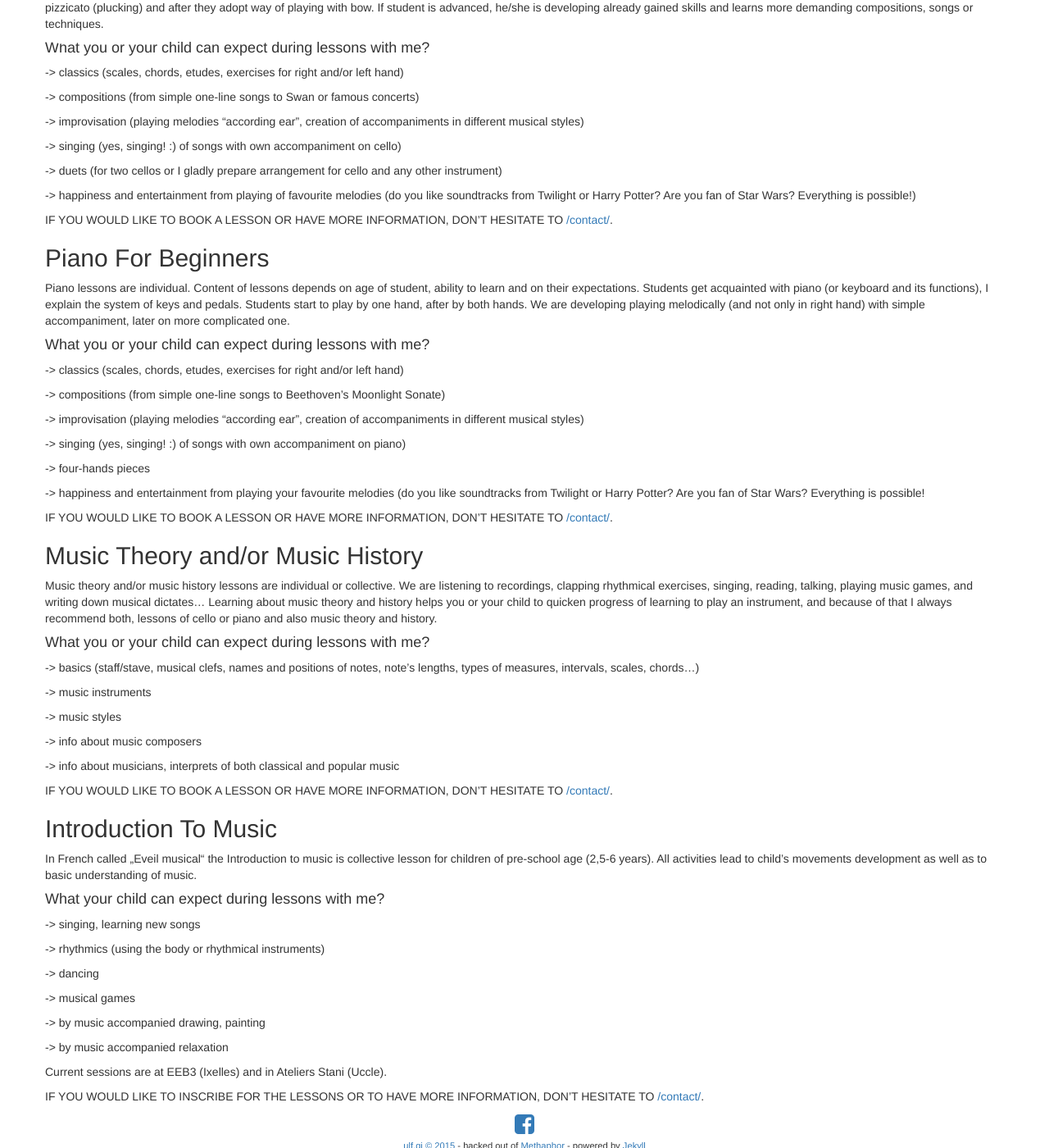
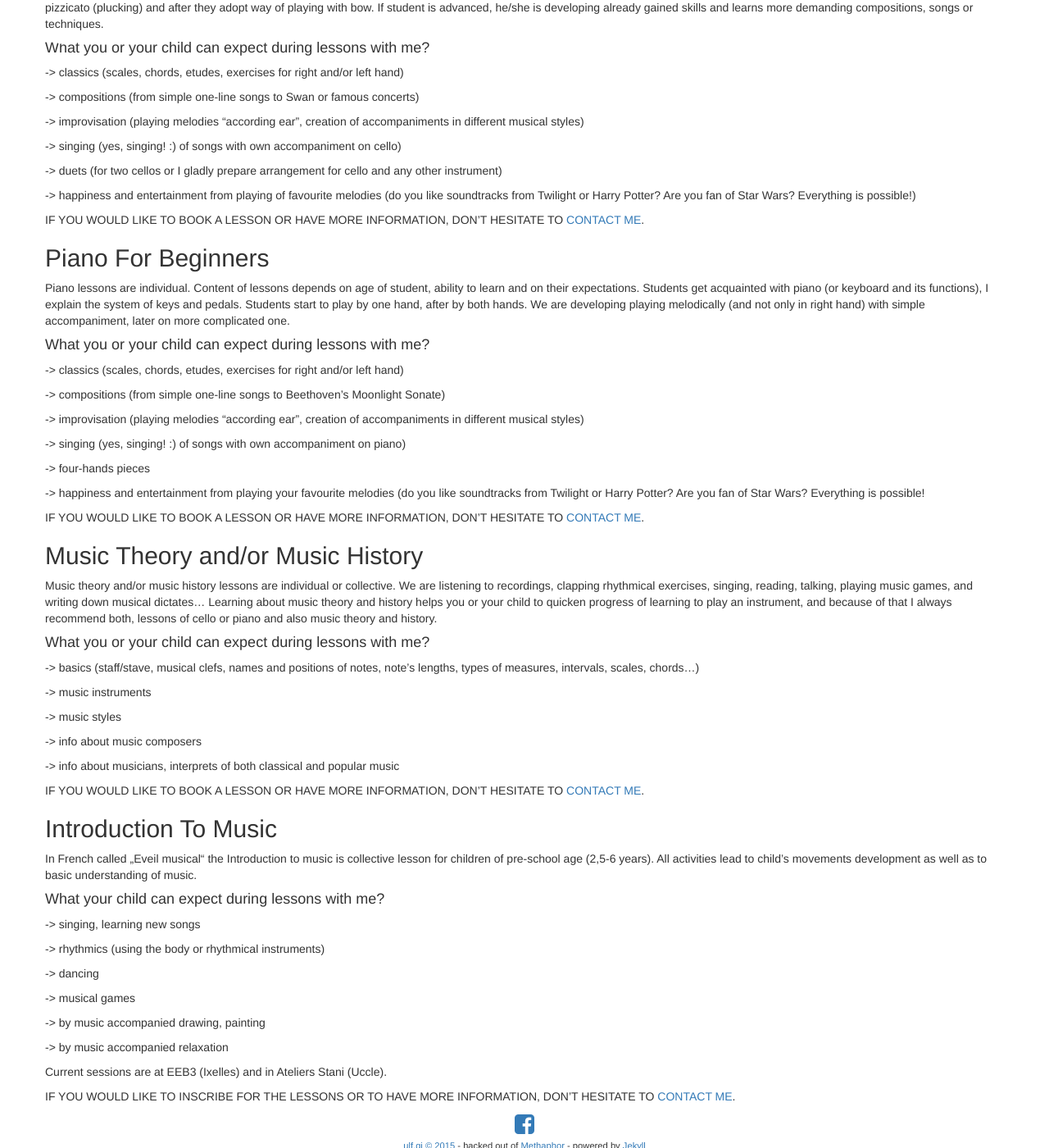
Before and after one commit to pampiridam/pampiridam.github.io, a Jekyll site: the page built from teaching.md, in a window 1280 px wide and 1400 px high, scrolled down 885 px. Shown: the whole window at 82% size. Built offline with Jekyll 4.4.1, drawn with Linux system fonts in a browser that asks for light colours; nearby versions of some CDN libraries; library files that are not in the unit come from our copies; comment, search, counter and statistics services are not loaded.

Commit message:
content edits

```diff
--- a/teaching.md
+++ b/teaching.md
@@ -48,7 +48,7 @@ We can start from the beginning, it means students learns about parts of cello a
 
 -> happiness and entertainment from playing of favourite melodies (do you like soundtracks from Twilight or Harry Potter? Are you fan of Star Wars? Everything is possible!)
 
-IF YOU WOULD LIKE TO BOOK A LESSON OR HAVE MORE INFORMATION, DON'T HESITATE TO [/contact/](CONTACT ME).
+IF YOU WOULD LIKE TO BOOK A LESSON OR HAVE MORE INFORMATION, DON'T HESITATE TO [CONTACT ME](/contact/).
 
 ## Piano For Beginners
 Piano lessons are individual. Content of lessons depends on age of student, ability to learn and on their expectations. Students get acquainted with piano (or keyboard and its functions), I explain the system of keys and pedals. Students start to play by one hand, after by both hands. We are developing playing melodically (and not only in right hand) with simple accompaniment, later on more complicated one.
@@ -66,7 +66,7 @@ Piano lessons are individual. Content of lessons depends on age of student, abil
 
 -> happiness and entertainment from playing your favourite melodies (do you like soundtracks from Twilight or Harry Potter? Are you fan of Star Wars? Everything is possible!
 
-IF YOU WOULD LIKE TO BOOK A LESSON OR HAVE MORE INFORMATION, DON'T HESITATE TO [/contact/](CONTACT ME).
+IF YOU WOULD LIKE TO BOOK A LESSON OR HAVE MORE INFORMATION, DON'T HESITATE TO [CONTACT ME](/contact/).
 
 
 ## Music Theory and/or Music History
@@ -84,7 +84,7 @@ Learning about music theory and history helps you or your child to quicken progr
 
 -> info about musicians, interprets of both classical and popular music
 
-IF YOU WOULD LIKE TO BOOK A LESSON OR HAVE MORE INFORMATION, DON'T HESITATE TO [/contact/](CONTACT ME).
+IF YOU WOULD LIKE TO BOOK A LESSON OR HAVE MORE INFORMATION, DON'T HESITATE TO [CONTACT ME](/contact/).
 
 ## Introduction To Music
 In French called „Eveil musical“ the Introduction to music is collective lesson for children of pre-school age (2,5-6 years). All activities lead to child’s movements development as well as to basic understanding of music.
@@ -104,4 +104,4 @@ In French called „Eveil musical“ the Introduction to music is collective les
 
 Current sessions are at EEB3 (Ixelles) and in Ateliers Stani (Uccle).
 
-IF YOU WOULD LIKE TO INSCRIBE FOR THE LESSONS OR TO HAVE MORE INFORMATION, DON'T HESITATE TO [/contact/](CONTACT ME).
+IF YOU WOULD LIKE TO INSCRIBE FOR THE LESSONS OR TO HAVE MORE INFORMATION, DON'T HESITATE TO [CONTACT ME](/contact/).
```
